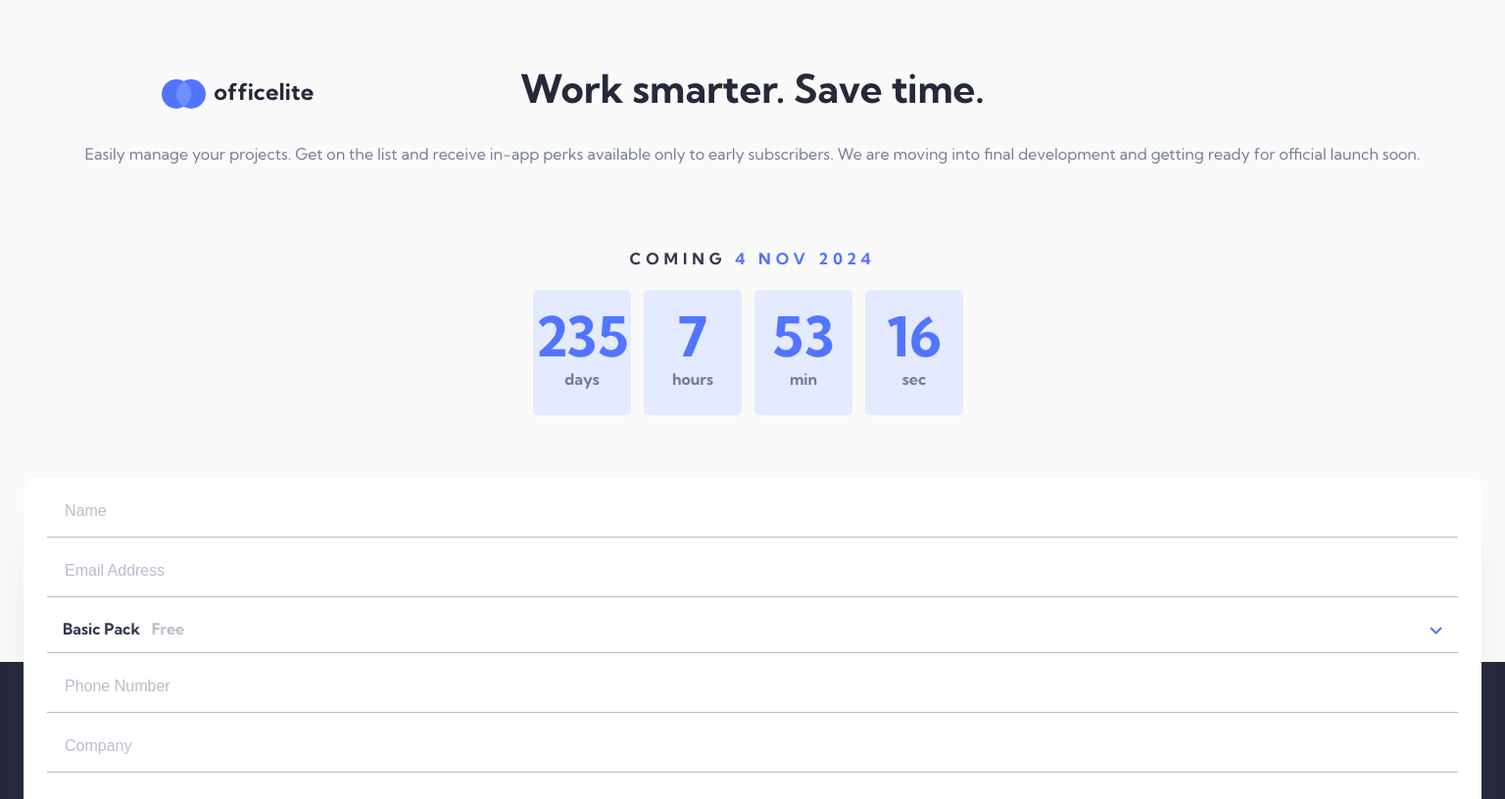
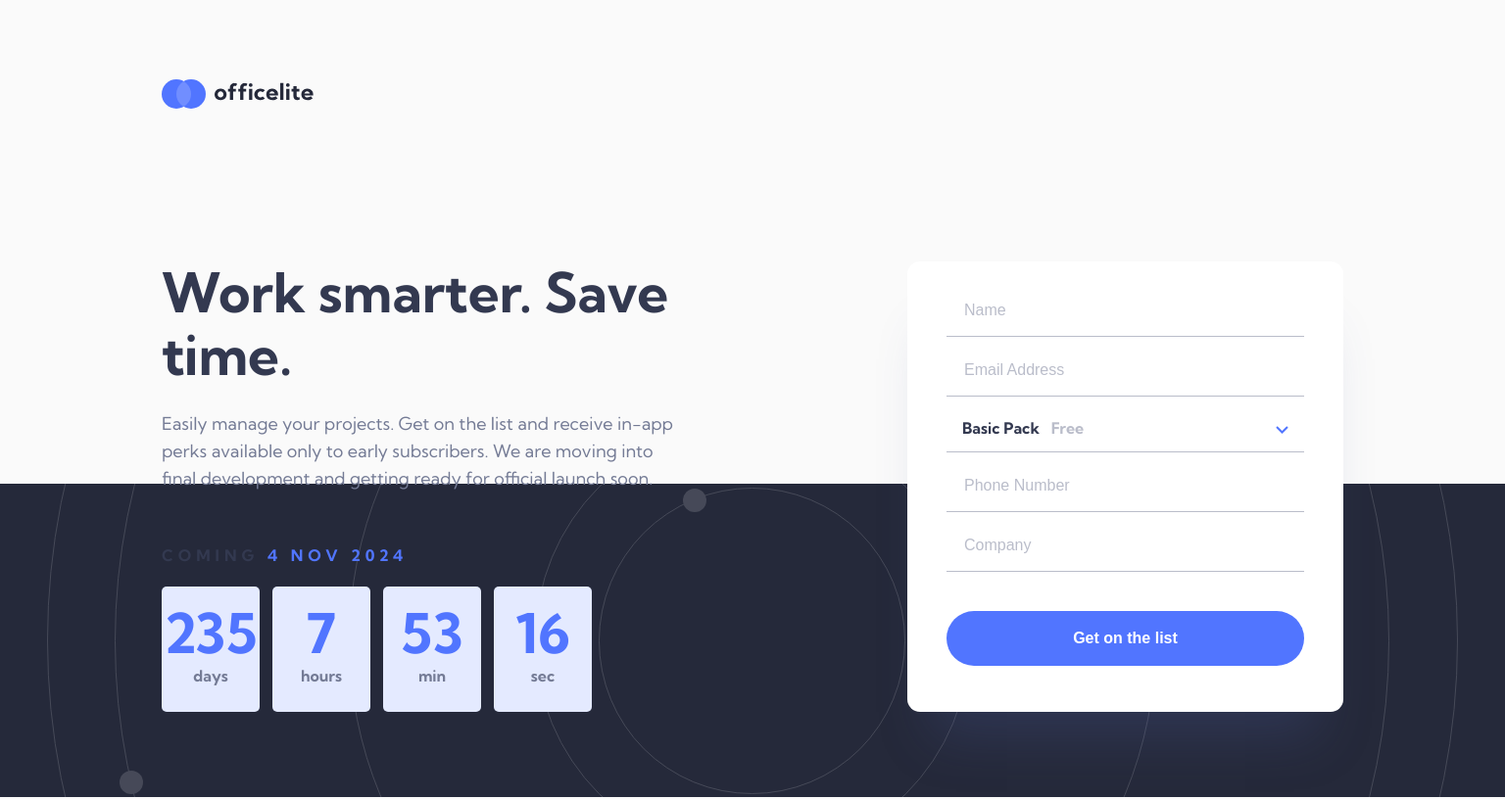
Before and after one commit to daniel-sebastian-buhaianu/fm-officeElite, a plain HTML site: page signup.html in a window 1536 px wide. Shown: the top 816 px of the page at 98% size. Drawn offline with Linux system fonts and the light colour scheme.

Commit message:
Make main responsive

```diff
--- a/scss/signup.scss
+++ b/scss/signup.scss
@@ -37,28 +37,33 @@ header {
 }
 
 main {
+    display: flex;
+    flex-direction: column;
+    margin-top: -132px;
+    padding: 0 24px;
+    .info {
         text-align: center;
-    margin-top: -200px;
-    padding: 0 24px;
+        margin-bottom: 64px;
         .headline {
             font-size: 40px;
             font-weight: 700;
             line-height: 48px;
-        color: $color--black-1;
-        margin-bottom: 23px;
+            color: $color--black-2;
+            margin-bottom: 16px;
         }
         .summary {
             color: $color--gray-1;
-        padding: 5px;
+            font-size: 16px;
+            line-height: 26px;
             margin-bottom: 64px;
         }
         .countdown {
             color: $color--black-2;
-        margin-bottom: 64px;
             .timer .item {
                 background-color: $color--blue-4;
                 .number {
                     color: $color--blue-1;
+                }
             }
         }
     }
@@ -143,6 +148,58 @@ main {
     }
 }
 
+@media (min-width: 768px) {
+    main {
+        margin-top: 0;
+        .info {
+            margin-bottom: 104px;
+            .headline {
+                margin-bottom: 24px;
+            }
+            .summary {
+                width: 571px;
+                margin: 0 auto 40px auto;
+            }
+        }
+        .form {
+            width: 445px;
+            margin: 0 auto;
+            padding: 40px;
+        }
+    }
+}
+
+@media (min-width: 1440px) {
+    main {
+        flex-direction: row;
+        justify-content: space-between;
+        padding: 0 165px;
+        .info {
+            text-align: start;
+            width: 540px;
+            margin-bottom: 0;
+            .headline {
+                font-size: 56px;
+                line-height: 64px;
+            }
+            .summary {
+                font-size: 18px;
+                line-height: 28px;
+                max-width: 100%;
+            }
+            .countdown {
+                margin: 0;
+                .title {
+                    text-align: start;
+                }
+            }
+        }
+        .form {
+            margin: 0;
+        }
+    }
+}
+
 footer {
     height: 320px;
     margin-top: -233px;
--- a/signup.html
+++ b/signup.html
@@ -13,8 +13,9 @@
     </header>
 
     <main>
+        <section class="info">
             <h1 class="headline">Work smarter. Save time.</h1>
-        <p class="summary body-2">Easily manage your projects. Get on the list and receive in-app perks available only to early subscribers. We are moving into final development and getting ready for official launch soon.</p>
+            <p class="summary">Easily manage your projects. Get on the list and receive in-app perks available only to early subscribers. We are moving into final development and getting ready for official launch soon.</p>
             <div class="countdown">
                 <p class="title heading-3">Coming <span class="date">4 Nov 2020</span></p>
                 <div class="timer">
@@ -36,6 +37,8 @@
                   </div>
                 </div>
             </div>
+        </section>
+
         <article class="form card">
             <div class="item">
                 <div class="error">
```
Also changed, not shown: css/signup.css, 1 other file. Lines whose indentation alone changed are shown as unchanged.
